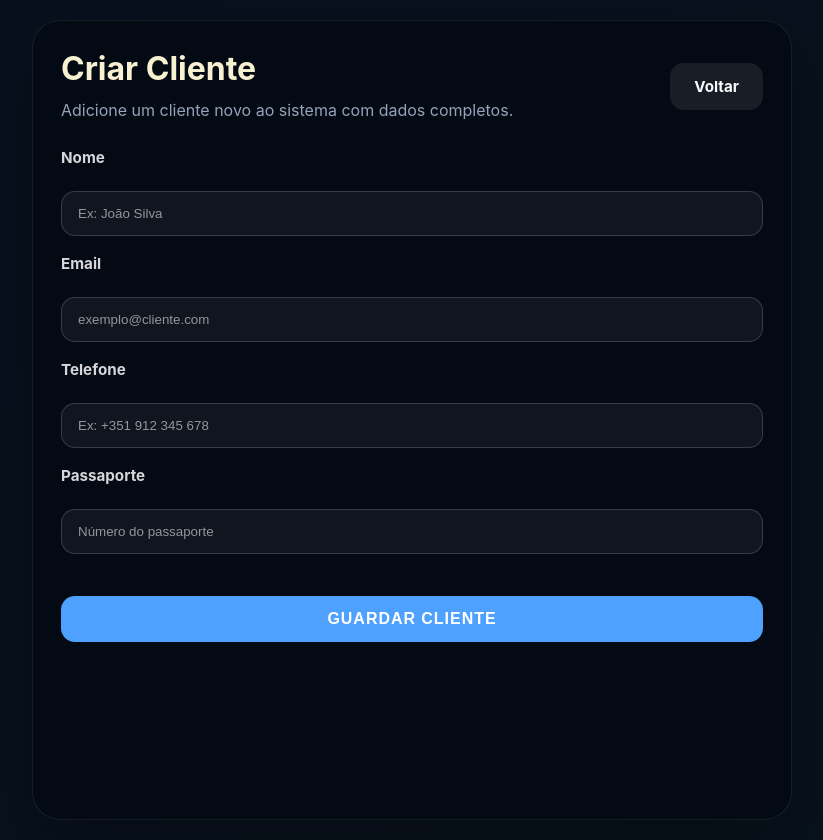
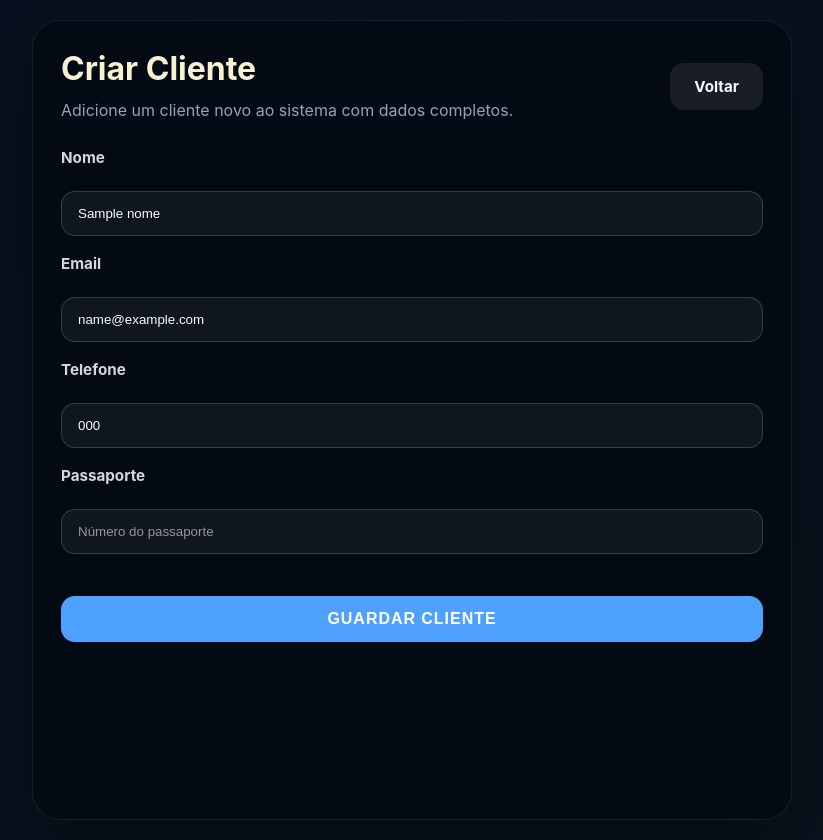
Before and after one commit to Marciodavid10/TravelManagerPro, a Python web app: template templates/novo_cliente.html in a window 1280 px wide. Shown: the whole page, without its empty margins (228-1051 px from the left). Run offline with Jinja, Linux system fonts and the light colour scheme; the template is opened without the code that fills it: most values are stand-ins (such as "Sample title", 1, 10 or a date in 2020).

Commit message:
Persistir valores no novo cliente e logar inserção

```diff
--- a/templates/novo_cliente.html
+++ b/templates/novo_cliente.html
@@ -150,22 +150,22 @@
             <form method="POST" class="form-grid">
                 <div class="form-group">
                     <label for="nome">Nome</label>
-                    <input id="nome" type="text" name="nome" placeholder="Ex: João Silva" required>
+                    <input id="nome" type="text" name="nome" placeholder="Ex: João Silva" value="{{ nome | default('') }}" required>
                 </div>
 
                 <div class="form-group">
                     <label for="email">Email</label>
-                    <input id="email" type="email" name="email" placeholder="exemplo@cliente.com" required>
+                    <input id="email" type="email" name="email" placeholder="exemplo@cliente.com" value="{{ email | default('') }}" required>
                 </div>
 
                 <div class="form-group">
                     <label for="telefone">Telefone</label>
-                    <input id="telefone" type="tel" name="telefone" placeholder="Ex: +351 912 345 678" required>
+                    <input id="telefone" type="tel" name="telefone" placeholder="Ex: +351 912 345 678" value="{{ telefone | default('') }}" required>
                 </div>
 
                 <div class="form-group">
                     <label for="passaporte">Passaporte</label>
-                    <input id="passaporte" type="text" name="passaporte" placeholder="Número do passaporte" required>
+                    <input id="passaporte" type="text" name="passaporte" placeholder="Número do passaporte" value="{{ passaporte | default('') }}" required>
                 </div>
 
                 <button type="submit" class="hero-action">Guardar Cliente</button>
```
Also changed, not shown: app.py (+14 -1 lines).
